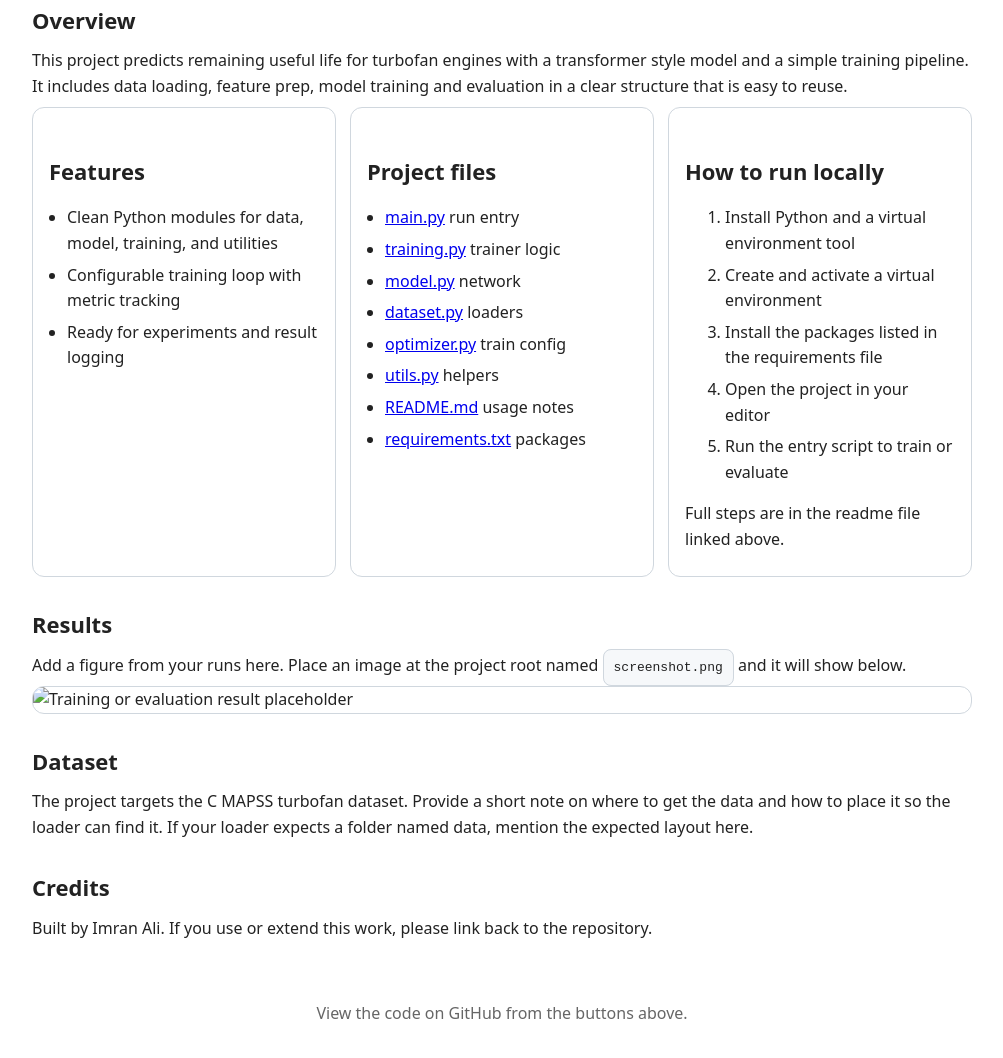
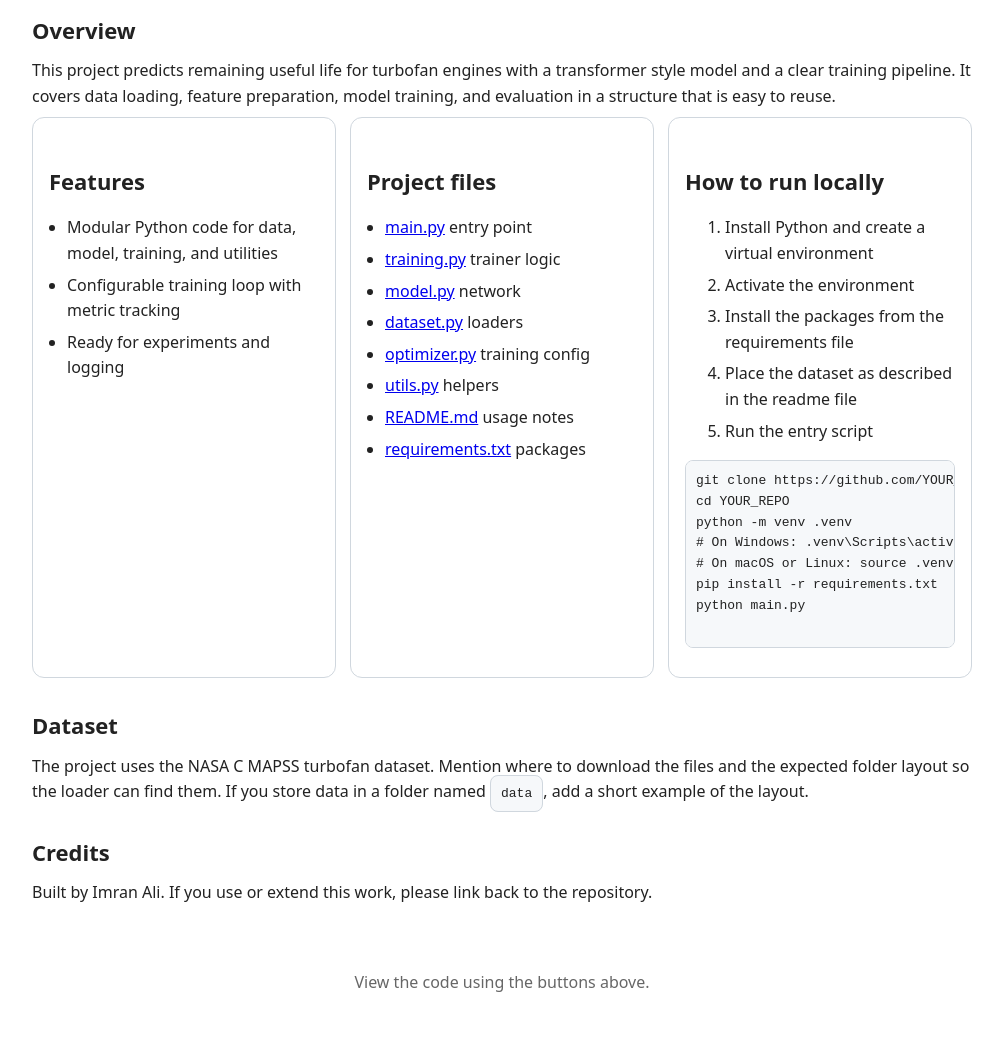
Before and after one commit to ImranAli97/Turbofan-RUL-Prediction-Project, a plain HTML site: page index.html in a window 1280 px wide. Shown: the part 282-1340 px from the top of the page, without its empty margins (138-1141 px from the left). After the commit the page ends 1313 px from the top, so only its background shows below. Drawn offline with Linux system fonts and the light colour scheme.

Commit message:
Update index.html

```diff
--- a/index.html
+++ b/index.html
@@ -1,21 +1,21 @@
 <!DOCTYPE html>
 <html lang="en">
 <head>
-  <meta charset="UTF-8">
+  <meta charset="UTF-8" />
   <title>Turbofan RUL Prediction</title>
   <meta name="viewport" content="width=device-width, initial-scale=1" />
   <style>
     :root { --gap: 14px; }
     * { box-sizing: border-box; }
-    body { font-family: system-ui, Arial, sans-serif; margin: 0; color: #222; line-height: 1.6; }
-    header { padding: 40px 20px; text-align: center; background: #f6f8fa; }
+    body { font-family: system-ui, Arial, sans-serif; margin: 0; color: #222; line-height: 1.6; background: #ffffff; }
+    header { padding: 44px 20px; text-align: center; background: #f6f8fa; }
     h1 { margin: 0 0 10px 0; font-size: 36px; }
     h2 { margin: 30px 0 10px 0; font-size: 22px; }
     p { margin: 8px 0; }
     .wrap { max-width: 980px; margin: 0 auto; padding: 20px; }
-    .btn_row { display: flex; flex-wrap: wrap; gap: var(--gap); margin-top: 14px; }
+    .btn_row { display: flex; flex-wrap: wrap; gap: var(--gap); justify-content: center; margin-top: 16px; }
     .btn {
-      display: inline-block; padding: 10px 14px; border: 1px solid #d0d7de; border-radius: 8px;
+      display: inline-block; padding: 10px 14px; border: 1px solid #d0d7de; border-radius: 10px;
       text-decoration: none; color: #0969da; background: #fff;
     }
     .cards { display: grid; grid-template-columns: repeat(auto-fit, minmax(260px, 1fr)); gap: var(--gap); }
@@ -23,9 +23,7 @@
     pre, code { background: #f6f8fa; border: 1px solid #d0d7de; border-radius: 8px; padding: 10px; overflow: auto; }
     ul { padding-left: 18px; }
     li { margin: 6px 0; }
-    .img_box { border: 1px solid #d0d7de; border-radius: 12px; overflow: hidden; background: #fff; }
-    .img_box img { display: block; width: 100%; height: auto; }
-    footer { text-align: center; color: #666; padding: 24px; }
+    footer { text-align: center; color: #666; padding: 28px; }
   </style>
 </head>
 <body>
@@ -48,8 +46,8 @@
     <section>
       <h2>Overview</h2>
       <p>
-        This project predicts remaining useful life for turbofan engines with a transformer style model and a simple training pipeline.
-        It includes data loading, feature prep, model training and evaluation in a clear structure that is easy to reuse.
+        This project predicts remaining useful life for turbofan engines with a transformer style model and a clear training pipeline.
+        It covers data loading, feature preparation, model training, and evaluation in a structure that is easy to reuse.
       </p>
     </section>
 
@@ -57,63 +55,63 @@
       <div class="card">
         <h2>Features</h2>
         <ul>
-          <li>Clean Python modules for data, model, training, and utilities</li>
+          <li>Modular Python code for data, model, training, and utilities</li>
           <li>Configurable training loop with metric tracking</li>
-          <li>Ready for experiments and result logging</li>
+          <li>Ready for experiments and logging</li>
         </ul>
       </div>
+
       <div class="card">
         <h2>Project files</h2>
         <ul>
-          <li><a href="main.py">main.py</a> run entry</li>
+          <li><a href="main.py">main.py</a> entry point</li>
           <li><a href="training.py">training.py</a> trainer logic</li>
           <li><a href="model.py">model.py</a> network</li>
           <li><a href="dataset.py">dataset.py</a> loaders</li>
-          <li><a href="optimizer.py">optimizer.py</a> train config</li>
+          <li><a href="optimizer.py">optimizer.py</a> training config</li>
           <li><a href="utils.py">utils.py</a> helpers</li>
           <li><a href="README.md">README.md</a> usage notes</li>
           <li><a href="requirements.txt">requirements.txt</a> packages</li>
         </ul>
       </div>
+
       <div class="card">
         <h2>How to run locally</h2>
         <ol>
-          <li>Install Python and a virtual environment tool</li>
-          <li>Create and activate a virtual environment</li>
-          <li>Install the packages listed in the requirements file</li>
-          <li>Open the project in your editor</li>
-          <li>Run the entry script to train or evaluate</li>
+          <li>Install Python and create a virtual environment</li>
+          <li>Activate the environment</li>
+          <li>Install the packages from the requirements file</li>
+          <li>Place the dataset as described in the readme file</li>
+          <li>Run the entry script</li>
         </ol>
-        <p>Full steps are in the readme file linked above.</p>
-      </div>
-    </section>
-
-    <section>
-      <h2>Results</h2>
-      <p>Add a figure from your runs here. Place an image at the project root named <code>screenshot.png</code> and it will show below.</p>
-      <div class="img_box">
-        <img src="screenshot.png" alt="Training or evaluation result placeholder">
+        <pre>
+git clone https://github.com/YOUR_USERNAME/YOUR_REPO.git
+cd YOUR_REPO
+python -m venv .venv
+# On Windows: .venv\Scripts\activate
+# On macOS or Linux: source .venv/bin/activate
+pip install -r requirements.txt
+python main.py
+        </pre>
       </div>
     </section>
 
     <section>
       <h2>Dataset</h2>
       <p>
-        The project targets the C MAPSS turbofan dataset. Provide a short note on where to get the data and how to place it
-        so the loader can find it. If your loader expects a folder named data, mention the expected layout here.
+        The project uses the NASA C MAPSS turbofan dataset. Mention where to download the files and the expected folder layout
+        so the loader can find them. If you store data in a folder named <code>data</code>, add a short example of the layout.
       </p>
     </section>
 
     <section>
       <h2>Credits</h2>
-      <p>
-        Built by Imran Ali. If you use or extend this work, please link back to the repository.
-      </p>
+      <p>Built by Imran Ali. If you use or extend this work, please link back to the repository.</p>
     </section>
   </main>
 
   <footer>
-    <p>View the code on GitHub from the buttons above.</p>
+    <p>View the code using the buttons above.</p>
   </footer>
 </body>
 </html>
```
